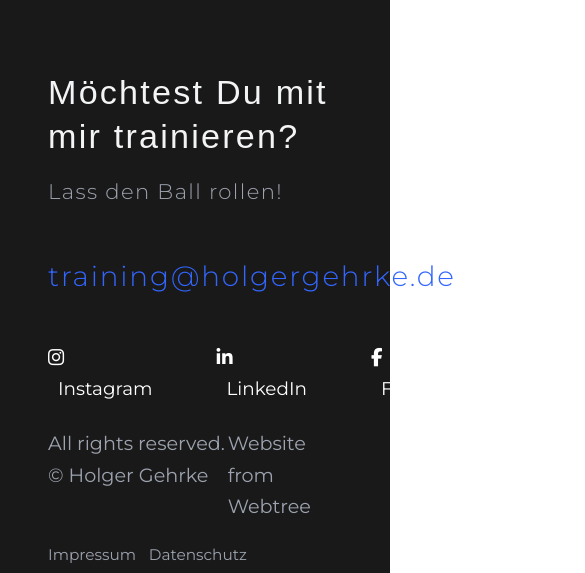
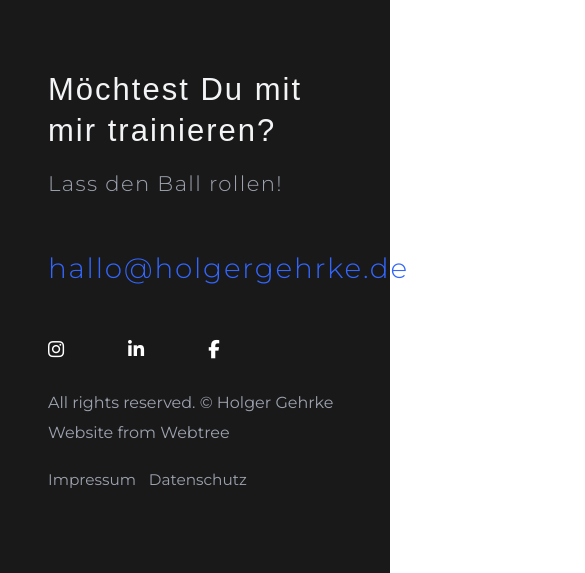
Before and after one commit to webtree-agency/holger-gehrke, a plain HTML site: page athlete.html in a window 390 px wide. Shown: the part 8649-9222 px from the top of the page, 585 px wide, since content can reach past the window. Drawn offline with Linux system fonts and the light colour scheme; a web font is replaced by a local one.

Commit message:
fix: footer

```diff
--- a/assets/css/style.css
+++ b/assets/css/style.css
@@ -209,6 +209,10 @@
   .image-container.trainer-bild-home {
     height: 300px;
   }
+
+  .display-none-phone {
+    display: none !important;
+  }
 }
 
 .text-small {
--- a/athlete.html
+++ b/athlete.html
@@ -28,10 +28,11 @@
       <!-- Main CSS -->
       <link rel="stylesheet" href="./assets/css/theme.bundle.css" />
       <noscript>
-         .simplebar-content-wrapper {
-         overflow: auto;
-         }
-         </style>
+         <style>
+            .simplebar-content-wrapper {
+            overflow: auto;
+            }
+            </style>
       </noscript>
       <title>Holger Gehrke | Fussballer</title>
    </head>
@@ -418,32 +419,32 @@
       </section>
     <footer class="footer-margin bg-dark">
         <div class="container pb-10 pt-10">
-            <h6 class="display-4 text-light tracking-wide mb-3" data-aos="slide-up">Möchtest Du mit mir trainieren?</h6>
+            <h6 class="display-5 text-light tracking-wide mb-3" data-aos="slide-up">Möchtest Du mit mir trainieren?</h6>
             <p class="text-muted lead tracking-wide mb-5" data-aos="reveal-left" data-aos-delay="500">Lass den Ball rollen!</p>
-            <a href="mailto:" class="display-6 font-serif tracking-wide text-decoration-none" data-aos="reveal-right" data-aos-delay="1200">training@holgergehrke.de</a>
+            <a href="mailto:" class="display-6 font-serif tracking-wide text-decoration-none" data-aos="reveal-right" data-aos-delay="1200">hallo@holgergehrke.de</a>
             <ul class="list-unstyled d-flex mt-5 mb-4" data-aos="fade-up">
                 <li class="me-7">
                     <a class="text-body text-decoration-none" target="_blank" href="https://www.instagram.com/holger_gehrke1/">
                         <i class="fa-brands fa-instagram"></i>
-                        <span class="ml-10">Instagram</span>
+                        <span class="ml-10 display-none-phone">Instagram</span>
                     </a>
                 </li>
                 <li class="me-7">
                     <a class="text-body text-decoration-none" target="_blank" href="https://www.linkedin.com/in/holger-gehrke-195a75157">
                         <i class="fa-brands fa-linkedin-in"></i>
-                        <span class="ml-10">LinkedIn</span>
+                        <span class="ml-10 display-none-phone">LinkedIn</span>
                     </a>
                 </li>
                 <li class="me-7">
                     <a class="text-body text-decoration-none" target="_blank" href="https://www.facebook.com/holger.gehrke.1">
                         <i class="fa-brands fa-facebook-f"></i>
-                        <span class="ml-10">Facebook</span>
+                        <span class="ml-10 display-none-phone">Facebook</span>
                     </a>
                 </li>
             </ul>
-            <p class="text-muted d-flex justify-content-between" data-aos="fade-up">
-                <span>All rights reserved. © Holger Gehrke</span>
-                <span><a href="https://webtree.ch" target="_blank" class="text-muted text-decoration-none">Website from Webtree</a></span>
+            <p class="text-muted d-flex flex-column flex-md-row justify-content-between" data-aos="fade-up">
+                <span class="text-small">All rights reserved. © Holger Gehrke</span>
+                <span><a href="https://webtree.ch" target="_blank" class="text-muted text-small text-decoration-none">Website from Webtree</a></span>
             </p>
             <ul class="list-inline" data-aos="fade-up">
                 <li class="list-inline-item">
```
Also changed, not shown: index.html (+11 -10 lines), trainer.html (+13 -12 lines).
